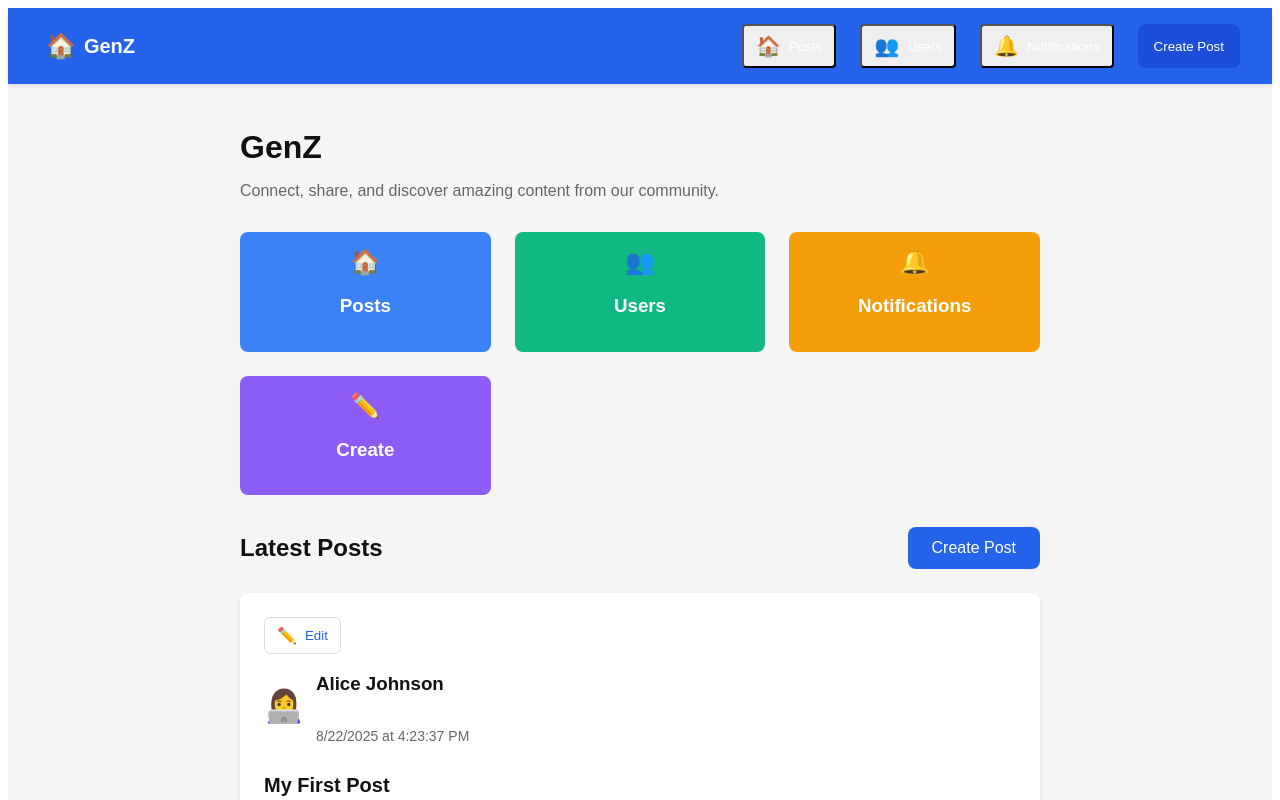
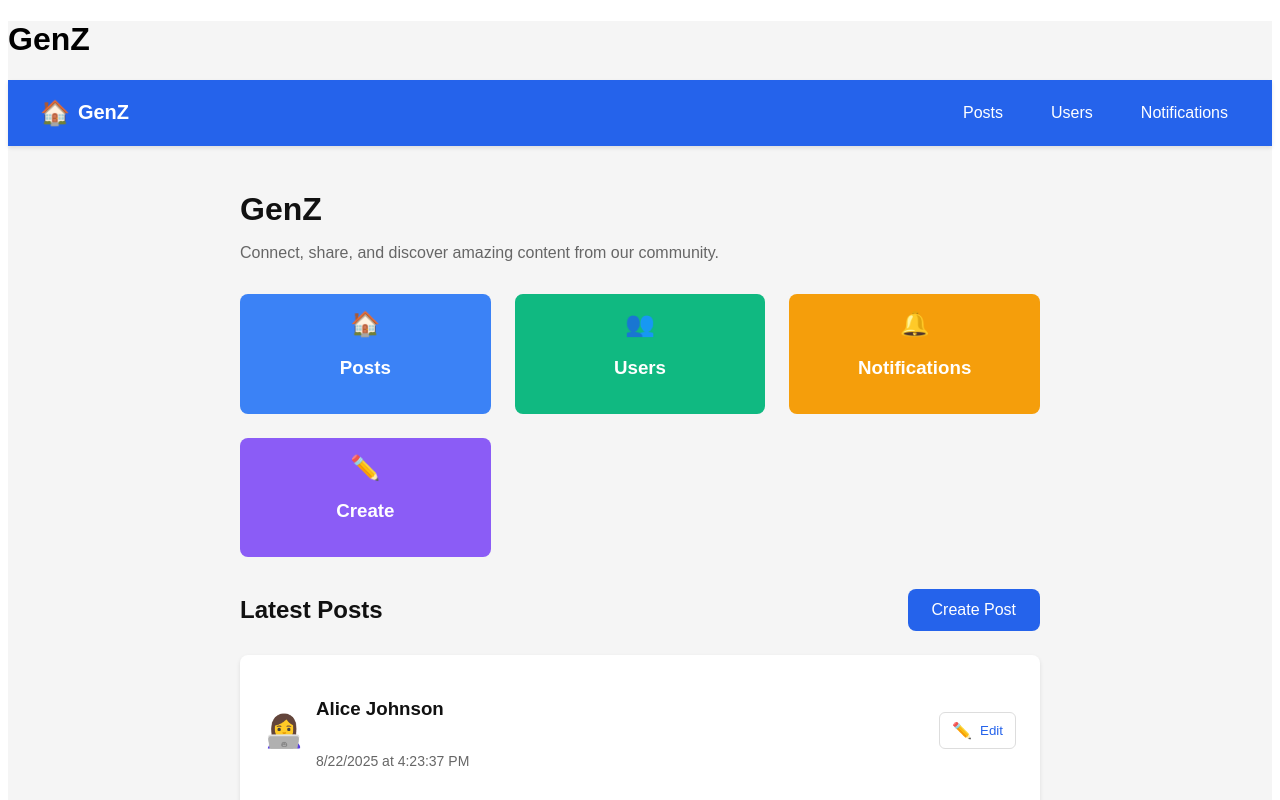
Before and after one commit to acciojob/social-media-shahids444, a React app: page / in a window 1280 px wide. Shown: the top 800 px of the page. Built offline with nearby package versions, Linux system fonts and the light colour scheme.

Commit message:
Update App.js

```diff
--- a/src/components/App.js
+++ b/src/components/App.js
@@ -324,57 +324,49 @@ const initialPosts = [
 
 // Navigation Component
 function Navigation({ setCurrentPage, setSelectedUserId, setCurrentPostId, setEditingPost }) {
-  const go = (page) => {
+  const navigate = (page, path) => {
     setSelectedUserId(null);
     setCurrentPostId(null);
     setEditingPost(null);
     setCurrentPage(page);
+    if (typeof window !== 'undefined' && window.history) {
+      window.history.pushState({}, '', path);
+    }
   };
 
   return (
     <nav style={styles.nav}>
       <div style={styles.navContent}>
-        <button
-          onClick={() => go('home')}
+        <a
+          href="/"
+          onClick={(e) => { e.preventDefault(); navigate('home', '/'); }}
           style={styles.brand}
         >
           <Home size={24} />
           GenZ
-        </button>
+        </a>
         <div style={styles.navLinks}>
-          <button
-            onClick={() => go('home')}
+          <a
+            href="/"
+            onClick={(e) => { e.preventDefault(); navigate('home', '/'); }}
             style={styles.navLink}
-            className="nav-posts-link"
           >
-            <Home size={20} />
             Posts
-          </button>
-          <button
-            onClick={() => go('users')}
+          </a>
+          <a
+            href="/users"
+            onClick={(e) => { e.preventDefault(); navigate('users', '/users'); }}
             style={styles.navLink}
-            className="nav-users-link"
-            data-testid="nav-users-link"
           >
-            <UsersIcon size={20} />
             Users
-          </button>
-          <button
-            onClick={() => go('notifications')}
+          </a>
+          <a
+            href="/notifications"
+            onClick={(e) => { e.preventDefault(); navigate('notifications', '/notifications'); }}
             style={styles.navLink}
-            className="nav-notifications-link"
-            data-testid="nav-notifications-link"
           >
-            <Bell size={20} />
             Notifications
-          </button>
-          <button
-            onClick={() => go('create')}
-            style={styles.createBtn}
-            className="nav-create-btn"
-          >
-            Create Post
-          </button>
+          </a>
         </div>
       </div>
     </nav>
@@ -395,18 +387,6 @@ function Post({ post, showEditButton = true, users, onReact, onOpenDetails }) {
 
   return (
     <div className="post" style={styles.post}>
-      {showEditButton && (
-        <button
-          onClick={handleOpenDetails}
-          className="button"
-          style={styles.editBtn}
-          data-testid={`edit-post-${post.id}`}
-        >
-          <Edit3 size={16} />
-          Edit
-        </button>
-      )}
-
       <div style={styles.postHeader}>
         <div style={styles.author}>
           <div style={styles.avatar}>{author.avatar}</div>
@@ -417,6 +397,16 @@ function Post({ post, showEditButton = true, users, onReact, onOpenDetails }) {
             </p>
           </div>
         </div>
+        {showEditButton && (
+          <button
+            onClick={handleOpenDetails}
+            className="button"
+            style={styles.editBtn}
+          >
+            <Edit3 size={16} />
+            Edit
+          </button>
+        )}
       </div>
 
       <h2 style={styles.postTitle}>{post.title}</h2>
@@ -425,48 +415,38 @@ function Post({ post, showEditButton = true, users, onReact, onOpenDetails }) {
       <div style={styles.reactions}>
         <button
           onClick={() => handleReaction('likes')}
-          className="reaction-btn"
           style={styles.reactionBtn}
-          data-testid={`like-button-${post.id}`}
         >
           <Heart size={20} />
-          <span className="reaction-count" data-testid={`like-count-${post.id}`}>{post.reactions.likes}</span>
+          <span>{post.reactions.likes}</span>
         </button>
         <button
           onClick={() => handleReaction('comments')}
-          className="reaction-btn"
           style={styles.reactionBtn}
-          data-testid={`comment-button-${post.id}`}
         >
           <MessageCircle size={20} />
-          <span className="reaction-count" data-testid={`comment-count-${post.id}`}>{post.reactions.comments}</span>
+          <span>{post.reactions.comments}</span>
         </button>
         <button
           onClick={() => handleReaction('shares')}
-          className="reaction-btn"
           style={styles.reactionBtn}
-          data-testid={`share-button-${post.id}`}
         >
           <Share2 size={20} />
-          <span className="reaction-count" data-testid={`share-count-${post.id}`}>{post.reactions.shares}</span>
+          <span>{post.reactions.shares}</span>
         </button>
         <button
           onClick={() => handleReaction('bookmarks')}
-          className="reaction-btn"
           style={styles.reactionBtn}
-          data-testid={`bookmark-button-${post.id}`}
         >
           ⭐
-          <span className="reaction-count" data-testid={`bookmark-count-${post.id}`}>{post.reactions.bookmarks ?? 0}</span>
+          <span>{post.reactions.bookmarks ?? 0}</span>
         </button>
         <button
-          className="reaction-btn"
           style={styles.reactionBtn}
           disabled
-          data-testid={`disabled-reaction-${post.id}`}
         >
           🚫
-          <span className="reaction-count">0</span>
+          <span>0</span>
         </button>
       </div>
     </div>
@@ -484,37 +464,29 @@ function LandingPage({ posts, users, onReact, onOpenDetails, setCurrentPage }) {
 
       <div style={styles.tabGrid}>
         <div
-          onClick={() => setCurrentPage('home')}
+          onClick={() => { setCurrentPage('home'); window.history.pushState({}, '', '/'); }}
           style={{ ...styles.tab, ...styles.tabHome }}
-          className="landing-tab landing-posts-tab"
-          data-testid="landing-posts-tab"
         >
           <Home size={24} />
           <h3>Posts</h3>
         </div>
         <div
-          onClick={() => setCurrentPage('users')}
+          onClick={() => { setCurrentPage('users'); window.history.pushState({}, '', '/users'); }}
           style={{ ...styles.tab, ...styles.tabUsers }}
-          className="landing-tab landing-users-tab"
-          data-testid="landing-users-tab"
         >
           <UsersIcon size={24} />
           <h3>Users</h3>
         </div>
         <div
-          onClick={() => setCurrentPage('notifications')}
+          onClick={() => { setCurrentPage('notifications'); window.history.pushState({}, '', '/notifications'); }}
           style={{ ...styles.tab, ...styles.tabNotifications }}
-          className="landing-tab landing-notifications-tab"
-          data-testid="landing-notifications-tab"
         >
           <Bell size={24} />
           <h3>Notifications</h3>
         </div>
         <div
-          onClick={() => setCurrentPage('create')}
+          onClick={() => { setCurrentPage('create'); window.history.pushState({}, '', '/create'); }}
           style={{ ...styles.tab, ...styles.tabCreate }}
-          className="landing-tab landing-create-tab"
-          data-testid="landing-create-tab"
         >
           <Edit3 size={24} />
           <h3>Create</h3>
@@ -525,16 +497,13 @@ function LandingPage({ posts, users, onReact, onOpenDetails, setCurrentPage }) {
         <div style={{ display: 'flex', justifyContent: 'space-between', alignItems: 'center', marginBottom: '24px' }}>
           <h2 style={{ ...styles.title, fontSize: '24px', margin: 0 }}>Latest Posts</h2>
           <button
-            onClick={() => setCurrentPage('create')}
+            onClick={() => { setCurrentPage('create'); window.history.pushState({}, '', '/create'); }}
             style={styles.btnPrimary}
-            className="create-post-btn"
           >
             Create Post
           </button>
         </div>
         <div className="posts-list">
-          {/* Invisible first child to make first post .posts-list > :nth-child(2) */}
-          <div style={{ display: 'none' }} aria-hidden="true"></div>
           {posts.map(post => (
             <Post
               key={post.id}
@@ -550,25 +519,26 @@ function LandingPage({ posts, users, onReact, onOpenDetails, setCurrentPage }) {
   );
 }
 
-// Users Page (must show exactly 3 li)
+// Users Page
 function UsersPage({ users, setCurrentPage, setSelectedUserId }) {
   const handleUserClick = (userId) => {
     setSelectedUserId(userId);
     setCurrentPage('userPosts');
+    window.history.pushState({}, '', `/users/${userId}`);
   };
 
   return (
     <div style={styles.container}>
       <h1 style={styles.title}>All Users</h1>
       <ul>
-        {users.slice(0, 3).map(user => (
+        {users.map(user => (
           <li key={user.id}>
-            <button
-              onClick={() => handleUserClick(user.id)}
-              style={{ background: 'none', border: 'none', color: '#2563eb', cursor: 'pointer', textDecoration: 'underline' }}
+            <a
+              href={`/users/${user.id}`}
+              onClick={(e) => { e.preventDefault(); handleUserClick(user.id); }}
             >
               {user.name}
-            </button>
+            </a>
           </li>
         ))}
       </ul>
@@ -586,12 +556,13 @@ function UserPostsPage({ selectedUserId, users, posts, onReact, setCurrentPage }
       <div style={styles.container}>
         <div style={{ textAlign: 'center', padding: '48px 0' }}>
           <h1 style={styles.title}>User not found</h1>
-          <button
-            onClick={() => setCurrentPage('users')}
+          <a
+            href="/users"
+            onClick={(e) => { e.preventDefault(); setCurrentPage('users'); window.history.pushState({}, '', '/users'); }}
             style={styles.backLink}
           >
             ← Back to Users
-          </button>
+          </a>
         </div>
       </div>
     );
@@ -607,27 +578,33 @@ function UserPostsPage({ selectedUserId, users, posts, onReact, setCurrentPage }
         </div>
       </div>
 
-      <button
-        onClick={() => setCurrentPage('users')}
+      <a
+        href="/users"
+        onClick={(e) => { e.preventDefault(); setCurrentPage('users'); window.history.pushState({}, '', '/users'); }}
         style={styles.backLink}
       >
         <ArrowLeft size={16} />
         Back to Users
-      </button>
+      </a>
 
       <div className="posts-list">
-        {/* Keep placeholder for nth-child(2) compatibility here too */}
-        <div style={{ display: 'none' }} aria-hidden="true"></div>
         {userPosts.length > 0 ? (
           userPosts.map(post => (
-            <Post
-              key={post.id}
-              post={post}
-              users={users}
-              onReact={onReact}
-              onOpenDetails={() => {}}
-              showEditButton={true}
-            />
+            <div key={post.id} className="post" style={styles.post}>
+              <div style={styles.postHeader}>
+                <div style={styles.author}>
+                  <div style={styles.avatar}>{user.avatar}</div>
+                  <div style={styles.authorInfo}>
+                    <h3 style={styles.authorName}>{user.name}</h3>
+                    <p style={styles.timestamp}>
+                      {post.timestamp.toLocaleDateString()} at {post.timestamp.toLocaleTimeString()}
+                    </p>
+                  </div>
+                </div>
+              </div>
+              <h2 style={styles.postTitle}>{post.title}</h2>
+              <p style={styles.postContent}>{post.content}</p>
+            </div>
           ))
         ) : (
           <div style={{ textAlign: 'center', padding: '48px', backgroundColor: '#f9f9f9', borderRadius: '8px' }}>
@@ -639,7 +616,7 @@ function UserPostsPage({ selectedUserId, users, posts, onReact, setCurrentPage }
   );
 }
 
-// Post Details Page (/posts/:id)
+// Post Details Page
 function PostDetailsPage({ postId, users, posts, setCurrentPage, setEditingPost }) {
   const post = posts.find(p => p.id === postId);
   if (!post) return (
@@ -652,6 +629,7 @@ function PostDetailsPage({ postId, users, posts, setCurrentPage, setEditingPost
   const goEdit = () => {
     setEditingPost(post);
     setCurrentPage('edit');
+    window.history.pushState({}, '', `/edit/${post.id}`);
   };
 
   return (
@@ -686,7 +664,6 @@ function NotificationsPage({ notifications, onRefreshNotifications }) {
         <h1 style={styles.title}>Notifications</h1>
         <button
           onClick={onRefreshNotifications}
-          className="button"
           style={styles.btnPrimary}
         >
           Refresh Notifications
@@ -694,16 +671,14 @@ function NotificationsPage({ notifications, onRefreshNotifications }) {
       </div>
 
       <section className="notificationsList">
-        {notifications.length > 0 ? (
-          notifications.map(notification => (
+        {notifications.map(notification => (
           <div key={notification.id} style={styles.notificationCard}>
             <p style={styles.postContent}>{notification.message}</p>
             <p style={styles.timestamp}>
               {notification.timestamp.toLocaleDateString()} at {notification.timestamp.toLocaleTimeString()}
             </p>
           </div>
-          ))
-        ) : null}
+        ))}
       </section>
 
       {notifications.length === 0 && (
@@ -730,11 +705,11 @@ function CreatePostPage({ users, onCreatePost, setCurrentPage }) {
         title: title.trim(),
         content: content.trim()
       });
-      // Reset form
       setAuthorId('');
       setTitle('');
       setContent('');
       setCurrentPage('home');
+      window.history.pushState({}, '', '/');
     }
   };
 
@@ -743,6 +718,21 @@ function CreatePostPage({ users, onCreatePost, setCurrentPage }) {
       <h1 style={styles.title}>Create New Post</h1>
 
       <form onSubmit={handleSubmit} style={styles.form}>
+        <div style={styles.formGroup}>
+          <label htmlFor="postTitle" style={styles.label}>
+            Post Title
+          </label>
+          <input
+            type="text"
+            id="postTitle"
+            value={title}
+            onChange={(e) => setTitle(e.target.value)}
+            style={styles.input}
+            placeholder="Enter post title..."
+            required
+          />
+        </div>
+
         <div style={styles.formGroup}>
           <label htmlFor="postAuthor" style={styles.label}>
             Select Author
@@ -764,21 +754,6 @@ function CreatePostPage({ users, onCreatePost, setCurrentPage }) {
         </div>
 
         <div style={styles.formGroup}>
-          <label htmlFor="postTitle" style={styles.label}>
-            Post Title
-          </label>
-          <input
-            type="text"
-            id="postTitle"
-            value={title}
-            onChange={(e) => setTitle(e.target.value)}
-            style={styles.input}
-            placeholder="Enter post title..."
-            required
-          />
-        </div>
-
-        <div style={styles.formGroup}>
           <label htmlFor="postContent" style={styles.label}>
             Content
           </label>
@@ -795,14 +770,14 @@ function CreatePostPage({ users, onCreatePost, setCurrentPage }) {
         <div style={styles.btnGroup}>
           <button
             type="button"
-            onClick={() => setCurrentPage('home')}
+            onClick={() => { setCurrentPage('home'); window.history.pushState({}, '', '/'); }}
             style={styles.btnSecondary}
           >
             Cancel
           </button>
           <button
             type="submit"
-            style={{ ...styles.btnPrimary, backgroundColor: '#2563eb' }}
+            style={styles.btnPrimary}
           >
             Create Post
           </button>
@@ -812,7 +787,7 @@ function CreatePostPage({ users, onCreatePost, setCurrentPage }) {
   );
 }
 
-// Edit Post Page (must use #postTitle and #postContent, save with last button)
+// Edit Post Page
 function EditPostPage({ editingPost, users, onUpdatePost, setCurrentPage }) {
   const [title, setTitle] = useState('');
   const [content, setContent] = useState('');
@@ -833,6 +808,7 @@ function EditPostPage({ editingPost, users, onUpdatePost, setCurrentPage }) {
         content: content.trim()
       });
       setCurrentPage('home');
+      window.history.pushState({}, '', '/');
     }
   };
 
@@ -844,7 +820,7 @@ function EditPostPage({ editingPost, users, onUpdatePost, setCurrentPage }) {
     <div style={styles.container}>
       <h1 style={styles.title}>Edit Post</h1>
 
-      <div style={{ ...styles.post, marginBottom: '24px' }}>
+      <div className="post" style={{ ...styles.post, marginBottom: '24px' }}>
         <div style={styles.author}>
           <div style={styles.avatar}>{author.avatar}</div>
           <div>
@@ -885,14 +861,14 @@ function EditPostPage({ editingPost, users, onUpdatePost, setCurrentPage }) {
         <div style={styles.btnGroup}>
           <button
             type="button"
-            onClick={() => setCurrentPage('home')}
+            onClick={() => { setCurrentPage('home'); window.history.pushState({}, '', '/'); }}
             style={styles.btnSecondary}
           >
             Cancel
           </button>
           <button
             type="submit"
-            style={{ ...styles.btnPrimary, backgroundColor: '#059669', flex: 1 }}
+            style={{ ...styles.btnPrimary, backgroundColor: '#059669' }}
           >
             Update Post
           </button>
@@ -911,6 +887,38 @@ function App() {
   const [selectedUserId, setSelectedUserId] = useState(null);
   const [editingPost, setEditingPost] = useState(null);
   const [currentPostId, setCurrentPostId] = useState(null);
+
+  useEffect(() => {
+    const handlePopState = () => {
+      const path = window.location.pathname;
+      if (path === '/users') {
+        setCurrentPage('users');
+      } else if (path === '/notifications') {
+        setCurrentPage('notifications');
+      } else if (path === '/create') {
+        setCurrentPage('create');
+      } else if (path.startsWith('/users/')) {
+        const userId = parseInt(path.split('/')[2], 10);
+        setSelectedUserId(userId);
+        setCurrentPage('userPosts');
+      } else if (path.startsWith('/posts/')) {
+        const id = parseInt(path.split('/')[2], 10);
+        setCurrentPostId(id);
+        setCurrentPage('postDetails');
+      } else if (path.startsWith('/edit/')) {
+        const id = parseInt(path.split('/')[2], 10);
+        const p = posts.find(pp => pp.id === id) || null;
+        setEditingPost(p);
+        setCurrentPage('edit');
+      } else {
+        setCurrentPage('home');
+      }
+    };
+
+    handlePopState(); // initialize on mount for deep links
+    window.addEventListener('popstate', handlePopState);
+    return () => window.removeEventListener('popstate', handlePopState);
+  }, [posts]);
 
   const addNotification = (message) => {
     const notification = {
@@ -991,6 +999,7 @@ function App() {
   const handleOpenDetailsFromList = (post) => {
     setCurrentPostId(post.id);
     setCurrentPage('postDetails');
+    window.history.pushState({}, '', `/posts/${post.id}`);
   };
 
   const renderCurrentPage = () => {
@@ -1072,6 +1081,9 @@ function App() {
 
   return (
     <div className="App" style={styles.app}>
+      <div>
+        <h1>GenZ</h1>
+      </div>
       <Navigation
         setCurrentPage={setCurrentPage}
         setSelectedUserId={setSelectedUserId}
```
Lines whose indentation alone changed are shown as unchanged.
